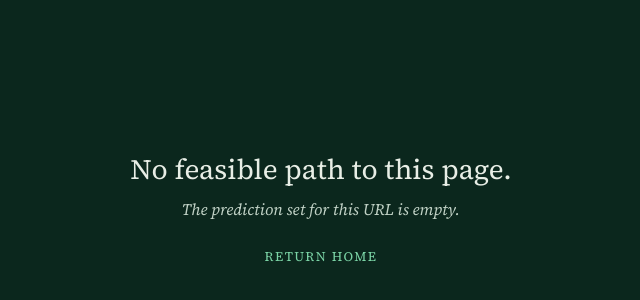
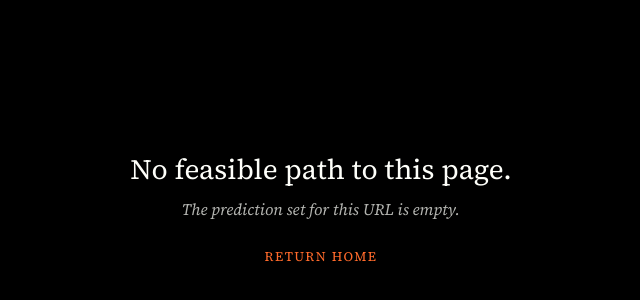
Before and after one commit to DavidSundarsingh/DavidSundarsingh.github.io, a plain HTML site: page 404.html in a window 1280 px wide. Shown: the part 216-516 px from the top of the page, without its empty margins (319-959 px from the left). Drawn offline with Linux system fonts and the light colour scheme.

Commit message:
Changed the theme

```diff
--- a/404.html
+++ b/404.html
@@ -8,10 +8,10 @@
 <link href="https://fonts.googleapis.com/css2?family=Source+Serif+4:ital,opsz,wght@0,8..60,400;1,8..60,400&display=swap" rel="stylesheet">
 <style>
   body{margin:0;min-height:100vh;display:flex;align-items:center;justify-content:center;
-       background:#0b271d;color:#e8eee6;font-family:"Source Serif 4",Georgia,serif;text-align:center;padding:24px}
+       background:#000;color:#FEFFFA;font-family:"Source Serif 4",Georgia,serif;text-align:center;padding:24px}
   h1{font-weight:400;font-size:28px;margin:0 0 10px}
-  p{color:#bfd0c4;margin:0 0 22px;font-style:italic}
-  a{color:#7ad3a5;text-decoration:none;font-variant-caps:all-small-caps;letter-spacing:.08em;font-size:18px}
+  p{color:rgba(254,255,250,.7);margin:0 0 22px;font-style:italic}
+  a{color:#ff6a2b;text-decoration:none;font-variant-caps:all-small-caps;letter-spacing:.08em;font-size:18px}
   a:hover{text-decoration:underline}
 </style>
 </head>
```
